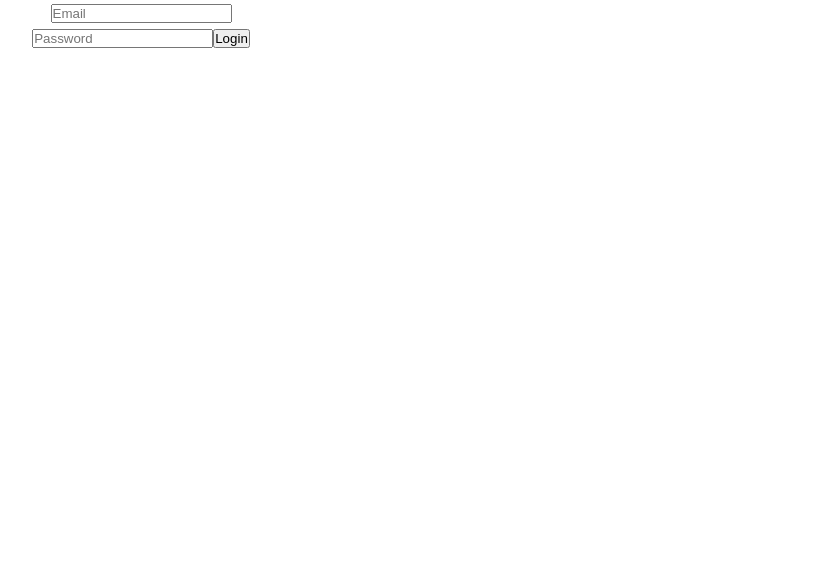
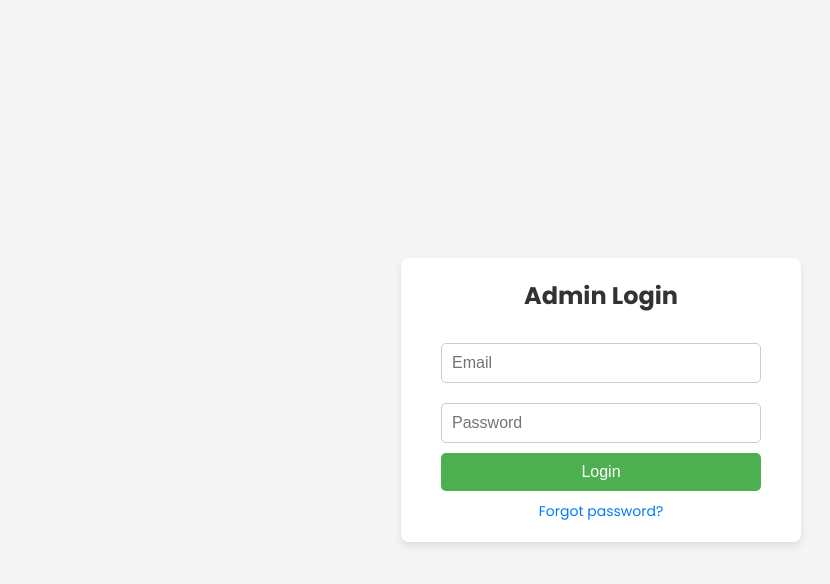
Before and after one commit to DanupaSangeeth/backend_for_hostted, a React (Create React App) app in the folder client/: page /admin-login in a window 1280 px wide. Shown: the top 584 px of the page, without its empty margins (39-869 px from the left). Built offline with nearby package versions, Linux system fonts and the light colour scheme.

Commit message:
32 commit

```diff
--- a/client/src/components/AdminLogin/AdminLogin.js
+++ b/client/src/components/AdminLogin/AdminLogin.js
@@ -1,42 +1,60 @@
-import { useState } from "react";
-import axios from "axios";
-import "./AdminLogin.css";
+import React, { useState } from 'react';
+import { useNavigate } from 'react-router-dom';
+import './AdminLogin.css'; // Import the CSS file
 
-const AdminLogin = () => {
-    const [email, setEmail] = useState("");
-    const [password, setPassword] = useState("");
-    const [error, setError] = useState("");
+const AdminLogin = ({ setIsAdminAuthenticated }) => {
+  const [email, setEmail] = useState('');
+  const [password, setPassword] = useState('');
+  const navigate = useNavigate();
 
-    const handleSubmit = async (e) => {
+  const handleLogin = async (e) => {
     e.preventDefault();
-        try {
-            const response = await axios.post("http://backend-for-hostted-server.vercel.app/admin-login", { email, password });
-            const token = response.data.token;
-            localStorage.setItem("adminToken", token);  // Store JWT token
-            // Redirect to admin home page
-            window.location.href = "/admin-home";
-        } catch (err) {
-            setError("Invalid credentials");
+
+    // Make an API call to authenticate admin
+    const response = await fetch('http://backend-for-hostted-server.vercel.app/admin/login', {
+      method: 'POST',
+      headers: {
+        'Content-Type': 'application/json',
+      },
+      body: JSON.stringify({ email, password }),
+    });
+
+    const data = await response.json();
+
+    if (response.ok) {
+      // On successful login, store the token and update the authentication state
+      localStorage.setItem('adminToken', data.token);  // Store token in localStorage
+      setIsAdminAuthenticated(true);
+      navigate('/admin/home');  // Redirect to Admin Home Page
+    } else {
+      alert('Invalid credentials');
     }
   };
 
   return (
-        <form onSubmit={handleSubmit}>
+    <div className="admin-login-container">
+      <form className="admin-login-form" onSubmit={handleLogin}>
+        <h2>Admin Login</h2>
+
         <input
           type="email"
           placeholder="Email"
           value={email}
           onChange={(e) => setEmail(e.target.value)}
         />
+
         <input
           type="password"
           placeholder="Password"
           value={password}
           onChange={(e) => setPassword(e.target.value)}
         />
-            {error && <div>{error}</div>}
+
         <button type="submit">Login</button>
+
+        <a href="/forgot-password" className="forgot-password">Forgot password?</a>
       </form>
+    </div>
   );
 };
 
```
Lines whose indentation alone changed are shown as unchanged.
